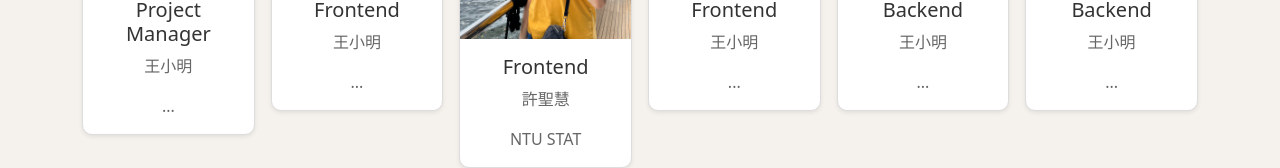
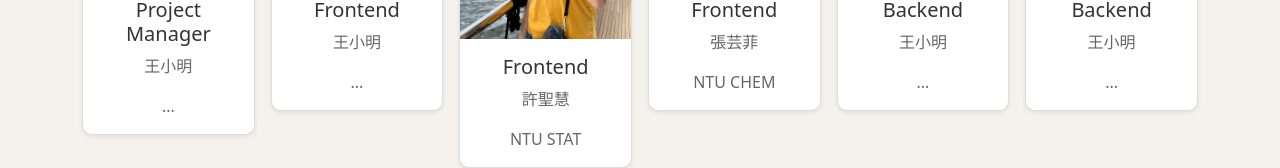
Before and after one commit to Linsen-Mao/storybird, a React (Create React App) app in the folder frontend/react-app/: page /home in a window 1280 px wide. Shown: the part 1706-1874 px from the top of the page. Built offline with nearby package versions, Linux system fonts and the light colour scheme.

Commit message:
1216 Cookie change

```diff
--- a/frontend/react-app/src/App.js
+++ b/frontend/react-app/src/App.js
@@ -2,8 +2,9 @@ import './App.css';
 import 'bootstrap/dist/css/bootstrap.min.css';
 ///////////////// bootstrap /////////////////////
 //////////////// react //////////////////
-import React, {useState} from 'react';
+import React, {useState, useEffect} from 'react';
 import { BrowserRouter as Router, Route, Routes } from 'react-router-dom';
+import Cookie from 'js-cookie';
 //////////////// components //////////////////
 import Slide from './components/slide.js';
 import LogInPage from './components/signin.js';
@@ -28,7 +29,10 @@ function App() {
   const [authUserName, setAuthUserName] = useState(null);
   const [authUserID, setAuthUserID] = useState(null);
   const [token, setToken] = useState(null);
-  // const []
+  useEffect(() => {
+    Cookie.set('jwt',token, {expires: 7, path: '/'});
+    console.log('COOKIE: ',document.cookie);
+  },[token]);
   return (
     <div className="App">
       <Routes>
--- a/frontend/react-app/src/components/p1_3aboutus.js
+++ b/frontend/react-app/src/components/p1_3aboutus.js
@@ -24,9 +24,9 @@ function AboutUs() {
     },
     {
       title: 'Frontend',
-      name: '王小明',
+      name: '張芸菲',
       img: require('../img/monster03.png'),
-      description: '...'
+      description: 'NTU CHEM'
     },
     {
       title: 'Backend',
--- a/frontend/react-app/src/components/p3_myinfo.js
+++ b/frontend/react-app/src/components/p3_myinfo.js
@@ -2,13 +2,10 @@
 import '../css/p3_myInfo.css';
 import MyGallery from './p3_1myGallery.js';
 import React, { useEffect,useState } from 'react';
-import Cookie from 'js-cookie';
 function MyInfo({userInfo}) {
     const {authEmail, setAuthUserName, setAuthUserID, authUserName, authUserID, token} = userInfo;
-    console.log(authUserID);
-    Cookie.set('jwt',token, {expires: 7, path: '/'});
-    console.log(document.cookie);
-    // const [userData, setUserData] = useState(null);
+    console.log('ID:',authUserID);
+
     useEffect(() => {
         const fetchData = async () => {
 
```
